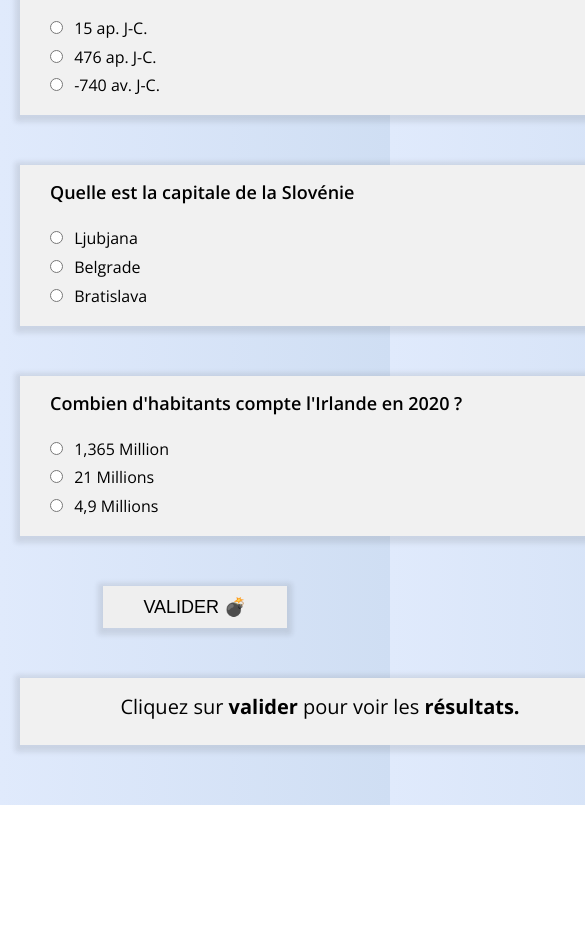
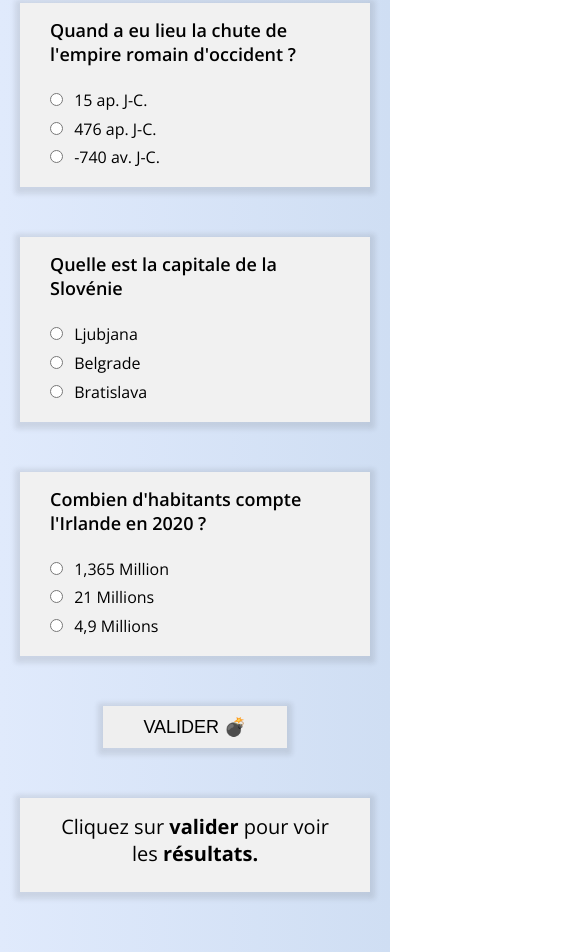
Before and after one commit to NoTitleTag/quizz, a plain HTML site: page index.html in a window 390 px wide. Shown: the part 650-1602 px from the top of the page, 585 px wide, since content can reach past the window. Before the commit the page ends 1455 px from the top, so only its background shows below. Drawn offline with nearby package versions, Linux system fonts and the light colour scheme.

Commit message:
responsive

```diff
--- a/style.css
+++ b/style.css
@@ -28,7 +28,6 @@ form {
 }
 
 .container {
-  min-width: 600px;
   max-width: 600px;
   margin: 0 auto;
   padding: 15px 30px;
@@ -78,7 +77,6 @@ input[type="submit"]:active {
 
 
 .container-result {
-  min-width: 600px;
   max-width: 600px;
   margin: 0 auto;
   padding: 15px 30px;
```
